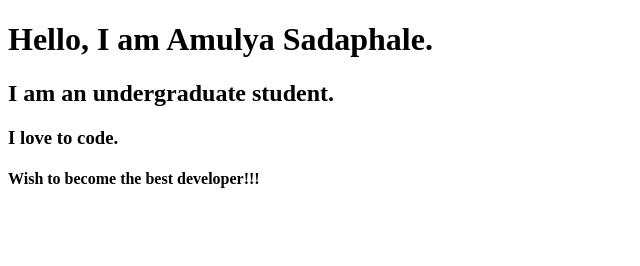
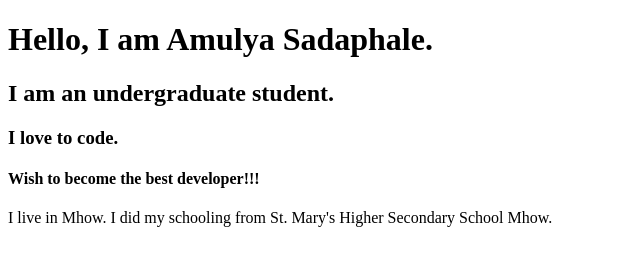
Before and after one commit to amulya788/index.html, a plain HTML site: page index.html in a window 1280 px wide. Shown: the whole page, without its empty margins (0-640 px from the left). Drawn offline with Linux system fonts and the light colour scheme.

Commit message:
added personal info

```diff
--- a/index.html
+++ b/index.html
@@ -10,5 +10,6 @@
    <h2>I am an undergraduate student.</h2>
    <h3>I love to code.</h3>
    <h4>Wish to become the best developer!!!</h4>
+   I live in Mhow. I did my schooling from St. Mary's Higher Secondary School Mhow.
 </body>
 </html>
```
